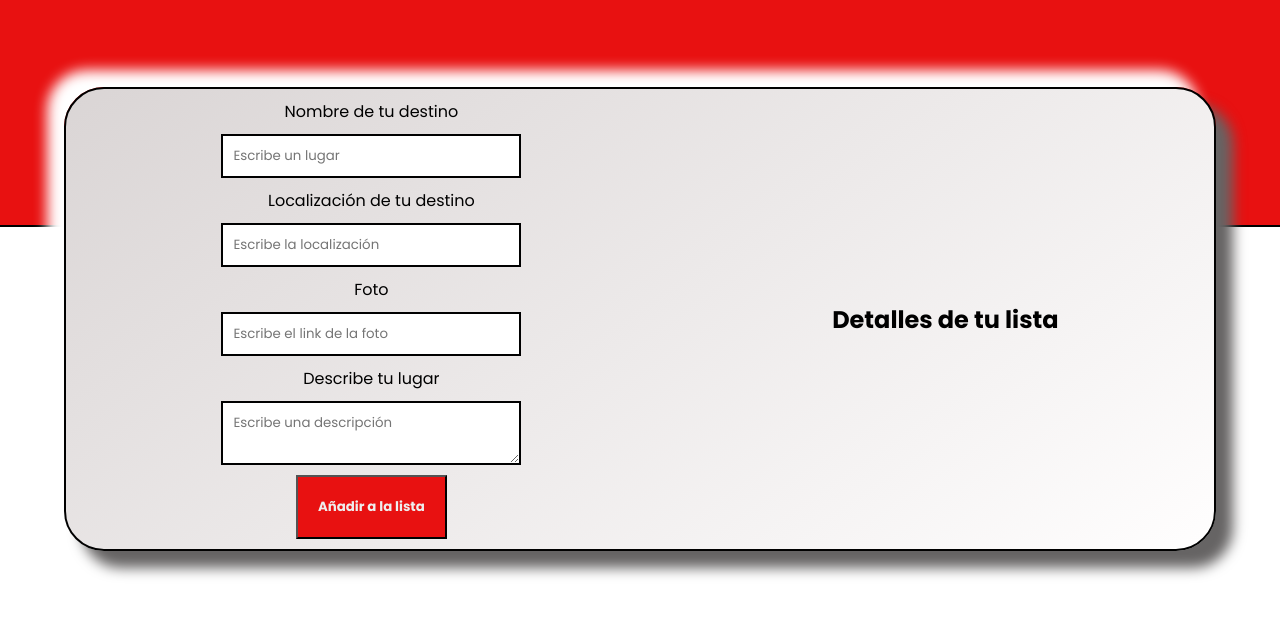
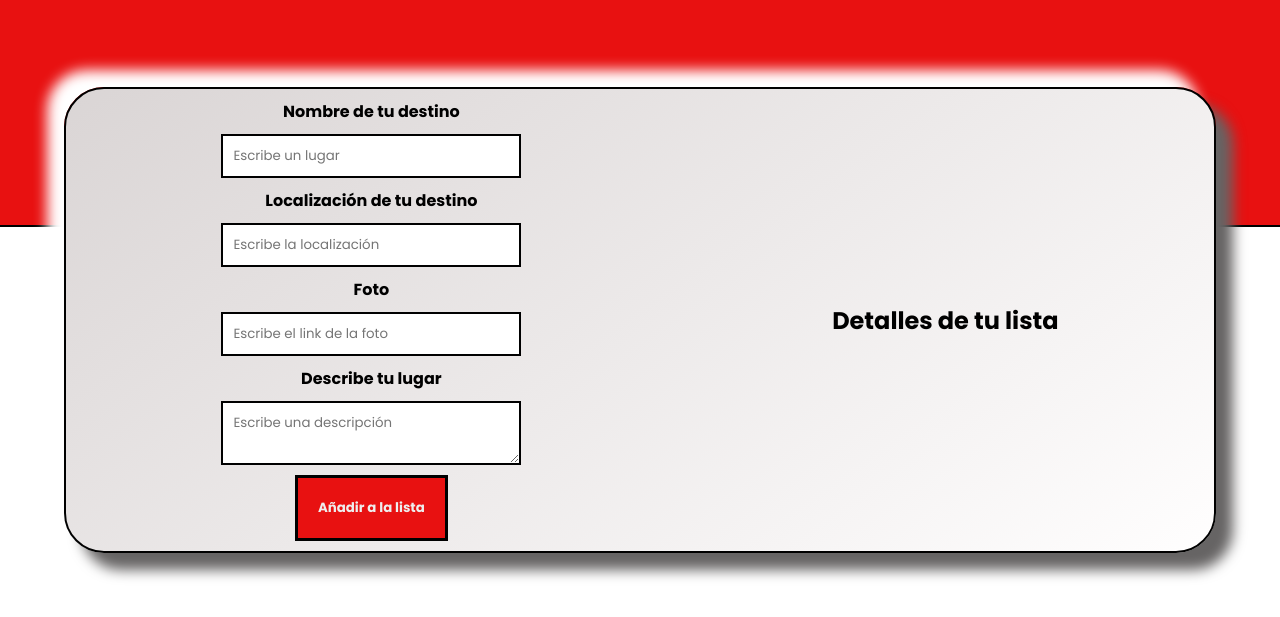
Before and after one commit to nazarft/notes, a plain HTML site: page Desarrollo en entorno cliente/Proyectos/Proyecto-ListaDeDeseos/index.html in a window 1280 px wide. Shown: the part 73-690 px from the top of the page. Drawn offline with Linux system fonts and the light colour scheme.

Commit message:
Creado Proyecto Lista de Deseos

```diff
--- a/Desarrollo en entorno cliente/Proyectos/Proyecto-ListaDeDeseos/script.js
+++ b/Desarrollo en entorno cliente/Proyectos/Proyecto-ListaDeDeseos/script.js
@@ -71,4 +71,5 @@ function createDestinationCard(name, location, photoUrl, description) {
 
     return card;
 }
+
 detailsForm.addEventListener('submit', handleFormSubmit);
--- a/Desarrollo en entorno cliente/Proyectos/Proyecto-ListaDeDeseos/style.css
+++ b/Desarrollo en entorno cliente/Proyectos/Proyecto-ListaDeDeseos/style.css
@@ -52,6 +52,7 @@ main {
 label {
     margin-top: 10px;
     margin-bottom: 10px;
+    font-weight: bold;
 }
 
 form {
@@ -100,6 +101,7 @@ button {
     padding: 20px 20px;
     background-color: #e81111;
     font-weight: bold;
+    border: 3px solid #000;
 }
 
 button:hover {
```
